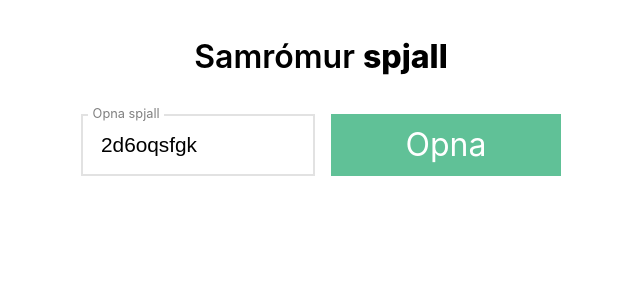
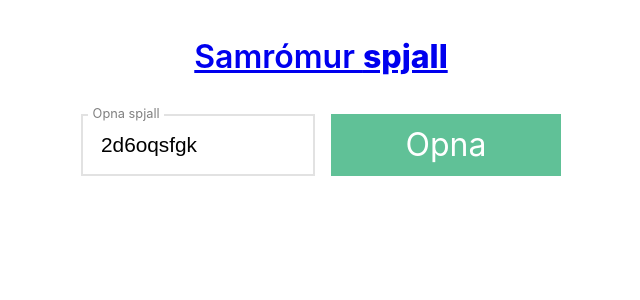
Before and after one commit to cadia-lvl/samromur-chat, a React app in the folder frontend/: page / in a window 1280 px wide. Shown: the top 300 px of the page, without its empty margins (319-959 px from the left). Built offline with nearby package versions, Linux system fonts and the light colour scheme.

Commit message:
Make the samromur spjall text a link to the homepage

```diff
--- a/frontend/src/components/ui/layout.tsx
+++ b/frontend/src/components/ui/layout.tsx
@@ -42,7 +42,7 @@ export const Layout: React.FunctionComponent<Props> = ({ children }) => {
         <LayoutContainer>
             <Padding>
                 <Header>
-                    <Title>Samrómur <span>spjall</span></Title>
+                    <Title><a href="/">Samrómur <span>spjall</span></a></Title>
                 </Header>
                 {children}
             </Padding>
```
